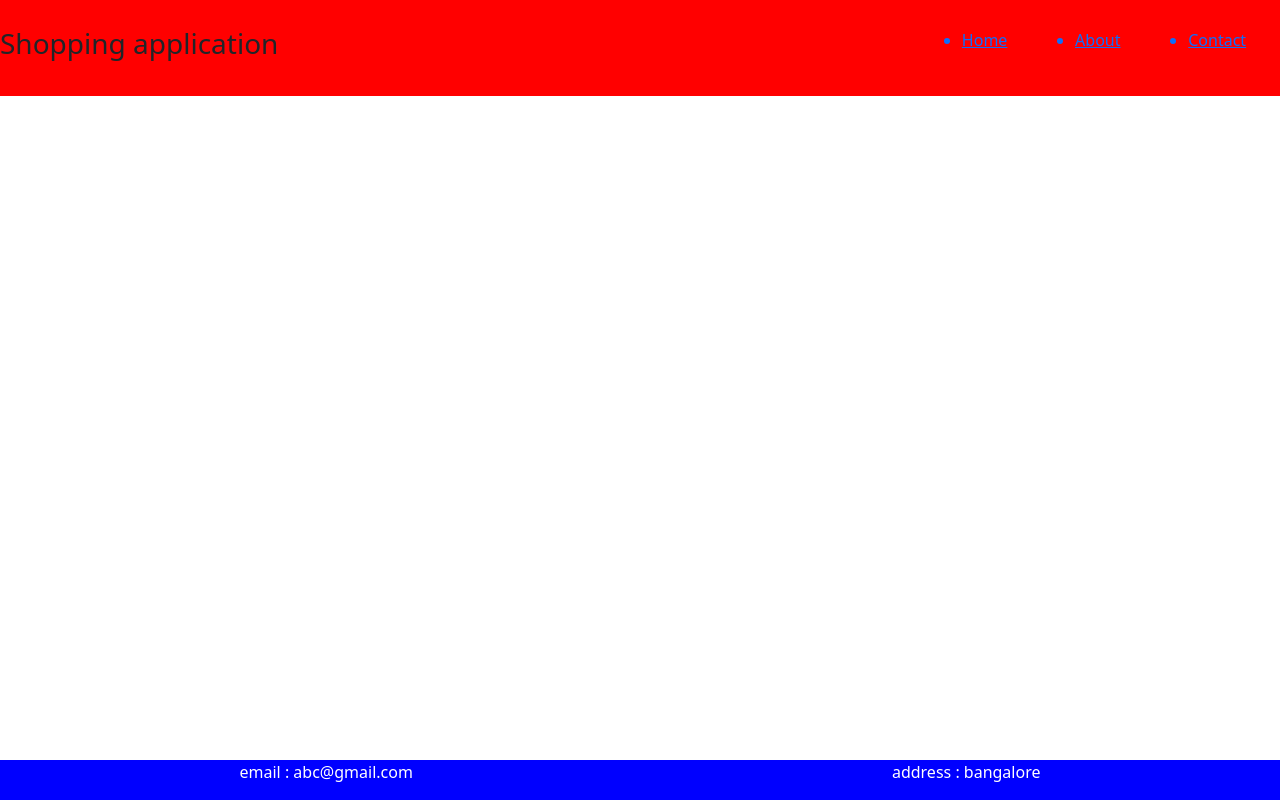
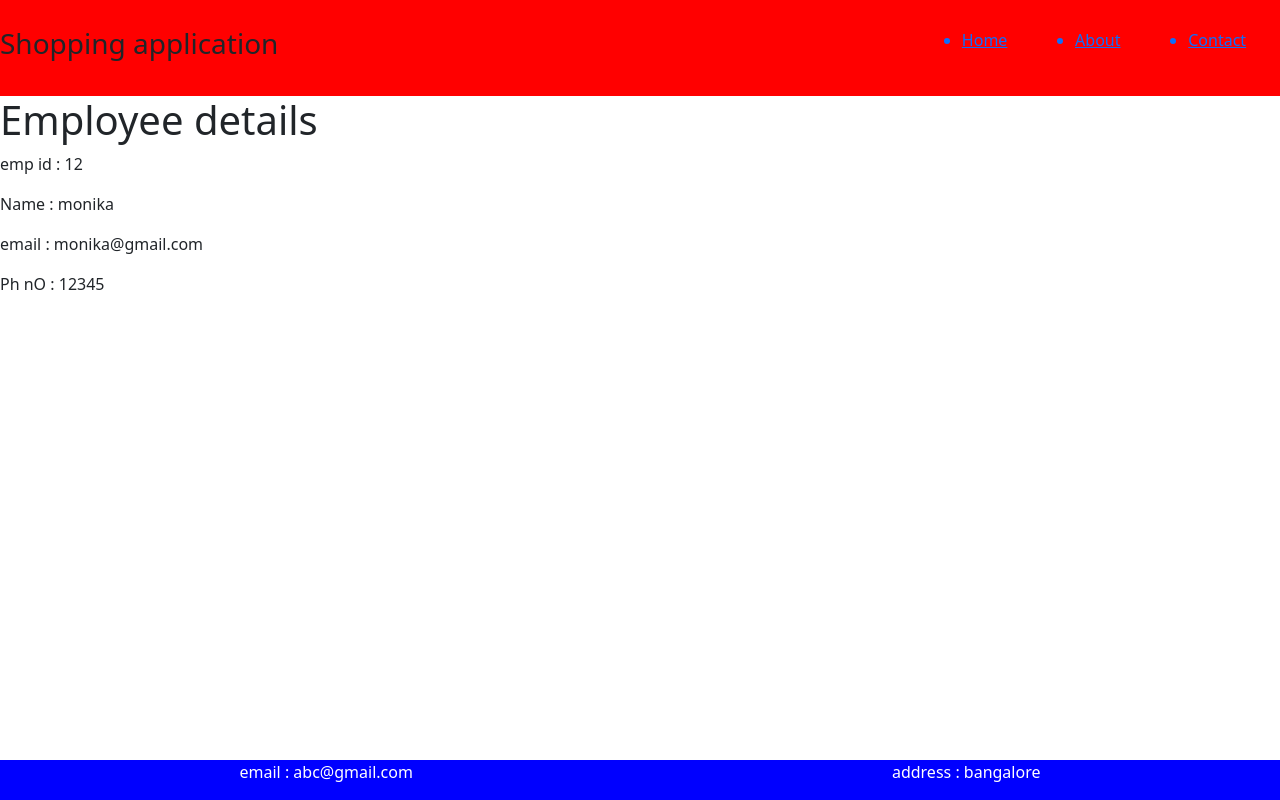
Before and after one commit to Monika-Abhijeet/jr-6-7-React, a React (Create React App) app: page /emp-details/12 in a window 1280 px wide. Built offline with nearby package versions, Linux system fonts and the light colour scheme.

Commit message:
routing using params

```diff
--- a/package.json
+++ b/package.json
@@ -3,6 +3,9 @@
   "version": "0.1.0",
   "private": true,
   "dependencies": {
+    "@emotion/react": "^11.9.0",
+    "@emotion/styled": "^11.8.1",
+    "@mui/material": "^5.8.0",
     "@testing-library/jest-dom": "^5.16.4",
     "@testing-library/react": "^13.2.0",
     "@testing-library/user-event": "^13.5.0",
--- a/src/App.js
+++ b/src/App.js
@@ -4,6 +4,8 @@ import Home from "./components/home/home";
 import { BrowserRouter, Routes, Route } from "react-router-dom";
 import About from "./components/about/about";
 import Contact from "./components/contact/contact";
+import GoogleUI from "./components/google-ui/google-ui-demo";
+import EmployeeDetails from "./components/emp-details/emp-details";
 
 function App() {
   return (
@@ -18,6 +20,8 @@ function App() {
             <Route path="/" element={<Home />} />
             <Route path="/about" element={<About />} />
             <Route path="/contact" element={<Contact />} />
+            <Route path="/emp-details/:id" element={<EmployeeDetails />} />
+            <Route path="/ui" element={<GoogleUI />} />
           </Routes>
         </div>
       </BrowserRouter>
--- /dev/null
+++ b/src/components/emp-details/emp-details.js
@@ -0,0 +1,44 @@
+import { useParams } from "react-router-dom";
+
+let employees = [
+  {
+    empId: 12,
+    name: "monika",
+    email: "monika@gmail.com",
+    phNo: 12345,
+  },
+  {
+    empId: 13,
+    name: "vinayak",
+    email: "vinayak@gmail.com",
+    phNo: 79873,
+  },
+  {
+    empId: 14,
+    name: "manasa",
+    email: "manasa@gmail.com",
+    phNo: 1278787345,
+  },
+];
+
+function EmployeeDetails() {
+  const { id } = useParams();
+
+  let employee = employees.filter((emp) => {
+    console.log(emp.empId, id);
+    return emp.empId.toString() === id;
+  });
+  employee = employee[0];
+  console.log(employee);
+  return (
+    <div>
+      <h1>Employee details</h1>
+      <p>emp id : {employee.empId}</p>
+      <p>Name : {employee.name}</p>
+      <p>email : {employee.email}</p>
+      <p>Ph nO : {employee.phNo}</p>
+    </div>
+  );
+}
+
+export default EmployeeDetails;
--- /dev/null
+++ b/src/components/google-ui/google-ui-demo.js
@@ -0,0 +1,15 @@
+import { Button, Stack } from "@mui/material";
+function GoogleUI() {
+  return (
+    <div>
+      <h1>Google UI</h1>
+      <Stack spacing={1} direction="column">
+        <Button variant="text">Text</Button>
+        <Button variant="contained">Contained</Button>
+        <Button variant="outlined">Outlined</Button>
+      </Stack>
+    </div>
+  );
+}
+
+export default GoogleUI;
--- a/src/components/home/home.js
+++ b/src/components/home/home.js
@@ -1,5 +1,6 @@
 import "./home.css";
 import Sidebar from "../sidebar/sidebar";
+import { Link } from "react-router-dom";
 
 let employees = [
   {
@@ -45,7 +46,9 @@ function Home() {
           {employees.map((employee) => {
             return (
               <tr key={employee.empId}>
-                <td>{employee.empId}</td>
+                <Link to={`/emp-details/${employee.empId}`}>
+                  <td>{employee.empId}</td>
+                </Link>
                 <td>{employee.name}</td>
                 <td>{employee.email}</td>
                 <td>{employee.phNo}</td>
```
Also changed, not shown: 1 other file (tests, documents, lock files or other folders).
